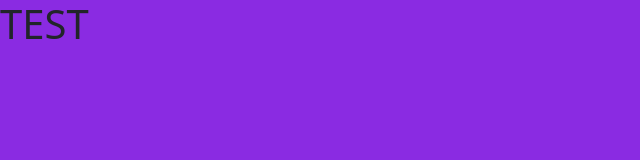
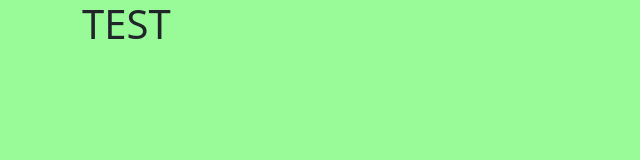
Before and after one commit to aaronminnick/memory-game, a website built with webpack: page src/index.html in a window 1280 px wide. Shown: the whole page, without its empty margins (0-640 px from the left). Built offline with nearby package versions, Linux system fonts and the light colour scheme.

Commit message:
updated packages to use new popperjs

```diff
--- a/package.json
+++ b/package.json
@@ -23,8 +23,8 @@
     "webpack-dev-server": "3.8.0"
   },
   "dependencies": {
+    "@popperjs/core": "^2.10.2",
     "bootstrap": "^5.1.3",
-    "jquery": "^3.6.0",
-    "popper.js": "^1.16.1"
+    "jquery": "^3.6.0"
   }
 }
--- a/src/css/styles.css
+++ b/src/css/styles.css
@@ -1,3 +1,3 @@
 body {
-  background-color: blueviolet;
+  background-color: palegreen;
 }
--- a/src/index.html
+++ b/src/index.html
@@ -4,6 +4,8 @@
   <title>Memory Game</title>
 </head>
 <body>
- <h1>TEST</h1>
+  <div class="container">
+    <h1>TEST</h1>
+  </div>
 </body>
 </html>
```
Also changed, not shown: 1 other file.
